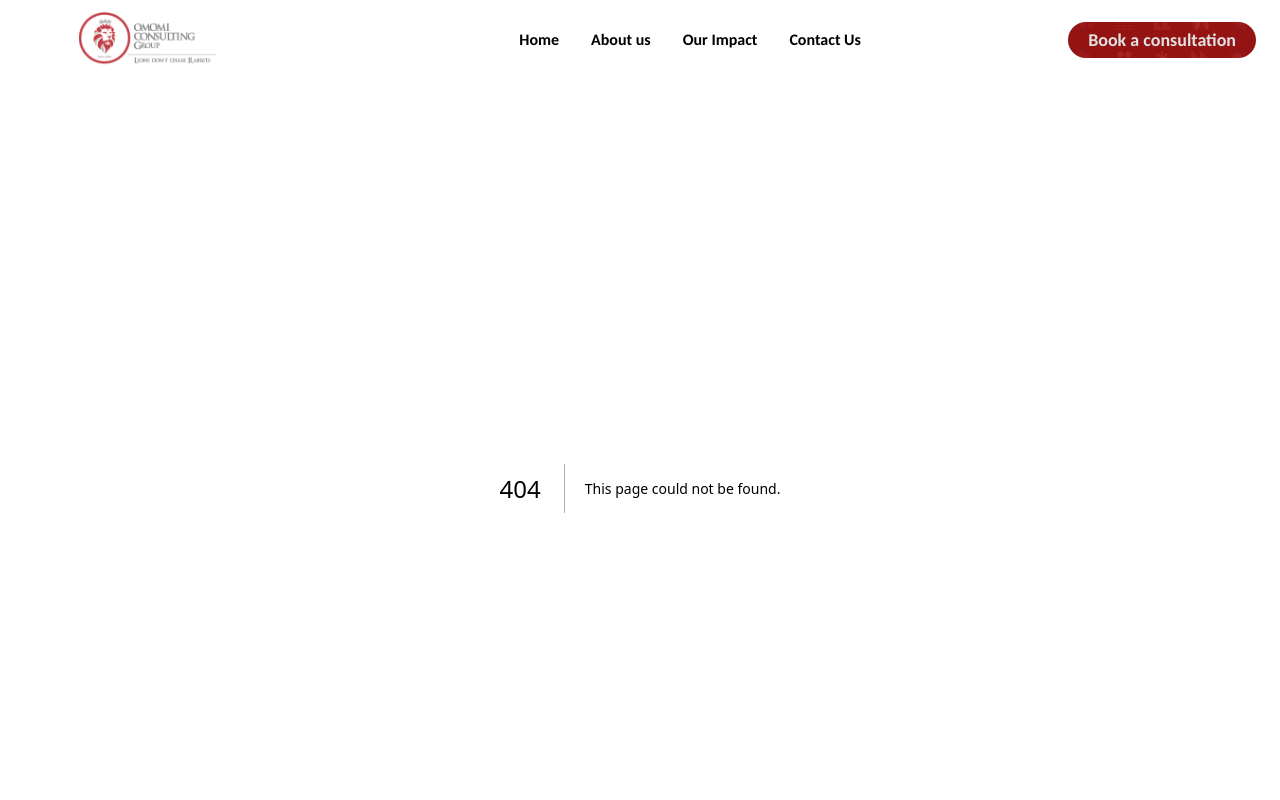
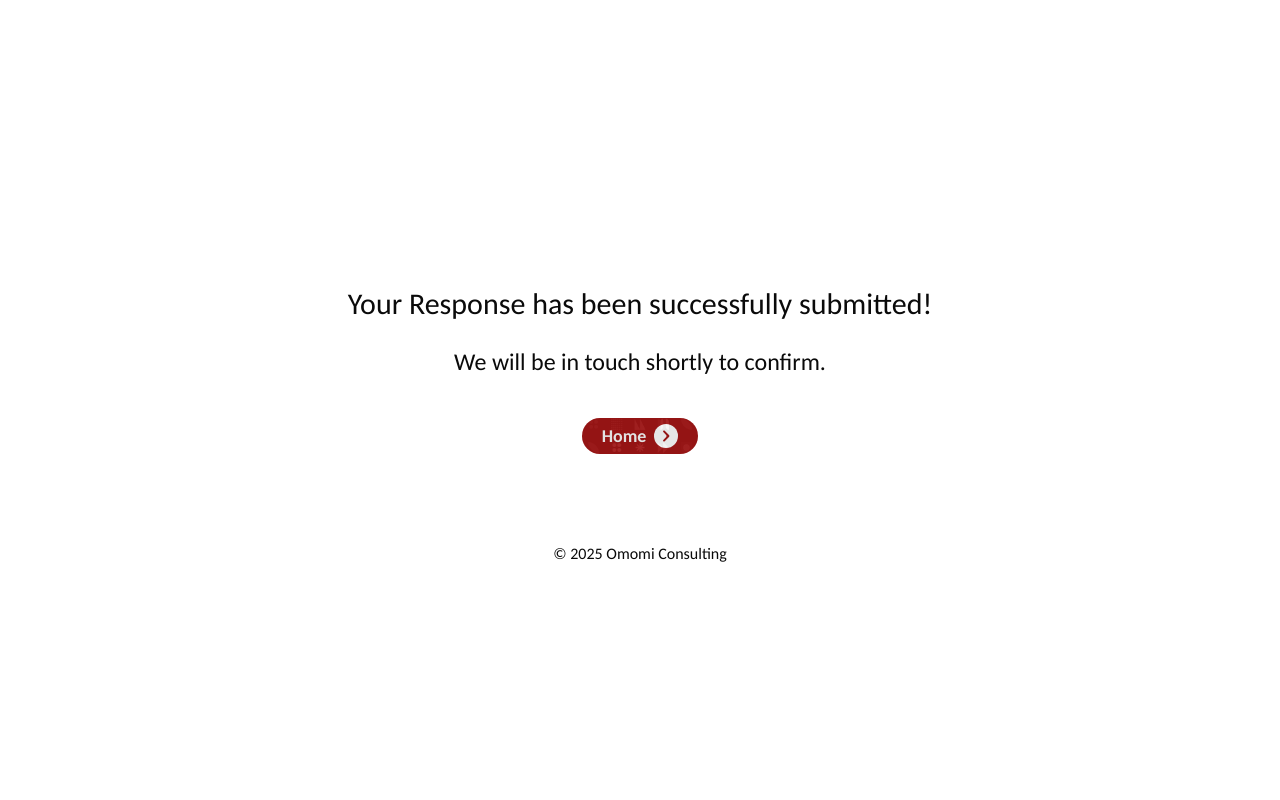
Before and after one commit to Dav16Akin/omomiconsulting, a Next.js app: page /contact/success in a window 1280 px wide. Before the commit this address had no page. Shown: the top 800 px of the page. Built offline with nearby package versions, Linux system fonts and the light colour scheme; grey boxes are pictures that could not be loaded.

Commit message:
added the location map to the contact page

```diff
--- a/app/contact/page.tsx
+++ b/app/contact/page.tsx
@@ -1,6 +1,6 @@
 import ContactForm from "@/components/forms/ContactForm";
+import GoogleMapComponent from "@/components/GoogleMapComponent";
 import { Metadata } from "next";
-import Image from "next/image";
 import React from "react";
 
 export async function generateMetadata(): Promise<Metadata> {
@@ -12,18 +12,12 @@ export async function generateMetadata(): Promise<Metadata> {
 }
 
 export default function page() {
+  const defaultCenter = { lat: 6.449, lng: 3.407 };
   return (
     <div className="w-full lg:flex lg:gap-8 lg:p-8 lg:items-center lg:justify-between">
       <ContactForm />
       <div className="relative hidden lg:h-[500px] lg:flex lg:w-4/6 lg:justify-center lg:items-center">
-        <Image
-          src="/assets/images/map.png"
-          alt="map image"
-          fill
-          placeholder="blur"
-          blurDataURL="/assets/images/map.png"
-          priority
-        />
+        <GoogleMapComponent center={defaultCenter} />
       </div>
     </div>
   );
--- /dev/null
+++ b/app/contact/success/page.tsx
@@ -0,0 +1,36 @@
+"use client";
+
+import CustomButton from "@/components/shared/CustomButton";
+import Image from "next/image";
+import Link from "next/link";
+import React from "react";
+
+const page = () => {
+  return (
+    <div className="flex h-screen max-h-screen px-[5%]">
+      <div className="success-img">
+        <section className="flex flex-col items-center">
+          <Image
+            src="/assets/icons/success.gif"
+            height={100}
+            width={100}
+            alt="success"
+            className="object-fit"
+          />
+          <h2 className="text-3xl mb-6 max-w-[600px] text-center">
+            Your Response has been successfully submitted!
+          </h2>
+          <p className="text-2xl">We will be in touch shortly to confirm.</p>
+        </section>
+
+        <Link href="/">
+          <CustomButton text="Home" arrow={true} isLoading={false} />
+        </Link>
+
+        <p className="copyright py-12">© 2025 Omomi Consulting</p>
+      </div>
+    </div>
+  );
+};
+
+export default page;
--- a/app/globals.css
+++ b/app/globals.css
@@ -50,6 +50,10 @@ h1 {
   }
   body {
     @apply bg-white text-foreground;
+
+  }
+  .success-img {
+    @apply m-auto flex flex-1 flex-col items-center justify-between gap-10 py-10
   }
 }
 
--- a/app/page.tsx
+++ b/app/page.tsx
@@ -2,6 +2,9 @@ import CustomButton from "@/components/shared/CustomButton";
 import StrategySection from "@/components/StrategySection";
 import { ServicesData, StrategyData } from "@/constants";
 import Image from "next/image";
+import { gsap } from "gsap";
+
+
 
 import type { Metadata } from "next";
 
--- a/components/CustomFormField.tsx
+++ b/components/CustomFormField.tsx
@@ -23,7 +23,7 @@ const RenderField = ({
   switch (fieldType) {
     case FormFieldType.INPUT:
       return (
-        <FormControl className="h-full">
+        <FormControl className="h-full lg:text-xl">
           <Input
             placeholder={placeholder}
             {...field}
@@ -33,7 +33,7 @@ const RenderField = ({
       );
     case FormFieldType.TEXTAREA:
       return (
-        <FormControl>
+        <FormControl className="h-full lg:text-xl">
           <Textarea
             placeholder={placeholder}
             className=" p-4 rounded-xl"
--- /dev/null
+++ b/components/GoogleMapComponent.tsx
@@ -0,0 +1,28 @@
+"use client";
+import React, { useMemo } from "react";
+import { GoogleMap, Marker, useLoadScript } from "@react-google-maps/api";
+
+const GoogleMapComponent = ({ center }: any) => {
+  const { isLoaded } = useLoadScript({
+    googleMapsApiKey: process.env.NEXT_PUBLIC_GOOGLE_MAPS_API_KEY || "",
+    libraries: ["places"], // Example: include the places library
+  });
+
+  const mapStyles = useMemo(
+    () => ({
+      height: "400px",
+      width: "100%",
+    }),
+    []
+  );
+
+  if (!isLoaded) return <div>Loading Map...</div>;
+
+  return (
+    <GoogleMap mapContainerStyle={mapStyles} center={center} zoom={18}>
+      <Marker position={center} />
+    </GoogleMap>
+  );
+};
+
+export default GoogleMapComponent;
--- a/components/forms/ContactForm.tsx
+++ b/components/forms/ContactForm.tsx
@@ -8,6 +8,8 @@ import { Form } from "../ui/form";
 import { useForm } from "react-hook-form";
 import CustomButton from "../shared/CustomButton";
 import { useState } from "react";
+import { useRouter } from "next/navigation";
+
 
 export enum FormFieldType {
   INPUT = "input",
@@ -16,6 +18,7 @@ export enum FormFieldType {
 
 const ContactForm = () => {
   const [isLoading, setIsLoading] = useState(false);
+  const router = useRouter();
   const form = useForm<z.infer<typeof ContactFormValidation>>({
     resolver: zodResolver(ContactFormValidation),
     defaultValues: {
@@ -26,16 +29,16 @@ const ContactForm = () => {
     },
   });
 
-  function onSubmit(values: z.infer<typeof ContactFormValidation>) {
+  async function onSubmit(values: z.infer<typeof ContactFormValidation>) {
     setIsLoading(true);
     try {
       form.reset();
-      return values;
+      router.push("/contact/success");
     } catch (error) {
       console.log(error);
+    } finally {
+      setIsLoading(false);
     }
-
-    setIsLoading(false);
   }
   return (
     <Form {...form}>
@@ -45,7 +48,7 @@ const ContactForm = () => {
       >
         <div className="text-center lg:text-left">
           <span className="sub-header lg:text-2xl">CONTACT US</span>
-          <h1 className="text-5xl">Our Team Will Respond</h1>
+          <h1 className="lg:text-5xl text-3xl">Our Team Will Respond</h1>
         </div>
 
         <CustomFormField
--- a/components/shared/Footer.tsx
+++ b/components/shared/Footer.tsx
@@ -115,14 +115,14 @@ const Footer = () => {
             </h2>
             <div className="flex flex-col gap-6">
               <div className="flex gap-2">
-                <Mail /> <span>info@omomiconsulting.com</span>
+                <Mail className="w-8"/> <span>info@omomiconsulting.com</span>
               </div>
               <div className="flex gap-2">
-                <Globe />
+                <Globe className="w-8"/>
                 <span>www.omomiconsulting.com</span>
               </div>
               <div className="flex gap-2">
-                <MapPin />
+                <MapPin className="w-12"/>
                 <span>
                   35 Moloney Street, Obalende, Lagos Island, Lagos State,
                   Nigeria
--- a/components/shared/Topbar.tsx
+++ b/components/shared/Topbar.tsx
@@ -10,16 +10,18 @@ import { TransitionLink } from "./TransitionLink";
 
 const Topbar = () => {
   const [isOpen, setIsOpen] = useState(false);
-  const pathname = usePathname()
-
+  const pathname = usePathname();
 
   const toggleNav = () => {
     setIsOpen(!isOpen);
   };
+
+  if (pathname === "/contact/success") return null;
+
   return (
     <>
       <div className="w-full mb-2 py-2 px-6 flex flex-row justify-between items-center border-b lg:border-0 topbar-border lg:h-20 h-[51px]">
-        <Link href="/" >
+        <Link href="/">
           <Image
             src="/assets/icons/logo.png"
             alt="logo"
@@ -31,13 +33,26 @@ const Topbar = () => {
 
         <div className="hidden lg:flex lg:gap-8">
           {topbarLinks.map((option, index) => (
-            <TransitionLink key={index} href={option.link} className={`${pathname === option.link && "underline decoration-redish underline-offset-8 transition-colors delay-75"} font-bold`}>
+            <TransitionLink
+              key={index}
+              href={option.link}
+              className={`${
+                pathname === option.link &&
+                "underline decoration-redish underline-offset-8 transition-colors delay-75"
+              } font-bold`}
+            >
               {option.name}
             </TransitionLink>
           ))}
         </div>
 
-        <CustomButton text={"Book a consultation"} arrow={false} classname="hidden lg:flex"/>
+        <Link href="mailto:info@omomiconsulting.com">
+          <CustomButton
+            text={"Book a consultation"}
+            arrow={false}
+            classname="hidden lg:flex"
+          />
+        </Link>
 
         <div className="lg:hidden cursor-pointer" onClick={toggleNav}>
           <Image
--- a/package.json
+++ b/package.json
@@ -9,12 +9,16 @@
     "lint": "next lint"
   },
   "dependencies": {
+    "@emailjs/browser": "^4.4.1",
     "@hookform/resolvers": "^5.0.1",
     "@radix-ui/react-avatar": "^1.1.9",
     "@radix-ui/react-label": "^2.1.6",
     "@radix-ui/react-slot": "^1.2.2",
+    "@react-email/components": "^0.1.0",
+    "@react-google-maps/api": "^2.20.7",
     "class-variance-authority": "^0.7.1",
     "clsx": "^2.1.1",
+    "gsap": "^3.13.0",
     "lucide-react": "^0.510.0",
     "motion": "^12.18.1",
     "next": "15.3.2",
@@ -23,6 +27,7 @@
     "react-dom": "^19.0.0",
     "react-hook-form": "^7.56.3",
     "react-icons": "^5.5.0",
+    "resend": "^4.6.0",
     "tailwind-merge": "^3.3.0",
     "zod": "^3.24.4"
   },
```
Also changed, not shown: app/api/contact/route.ts (added), public/assets/icons/success.gif (added), 1 other file (tests, documents, lock files or other folders).
